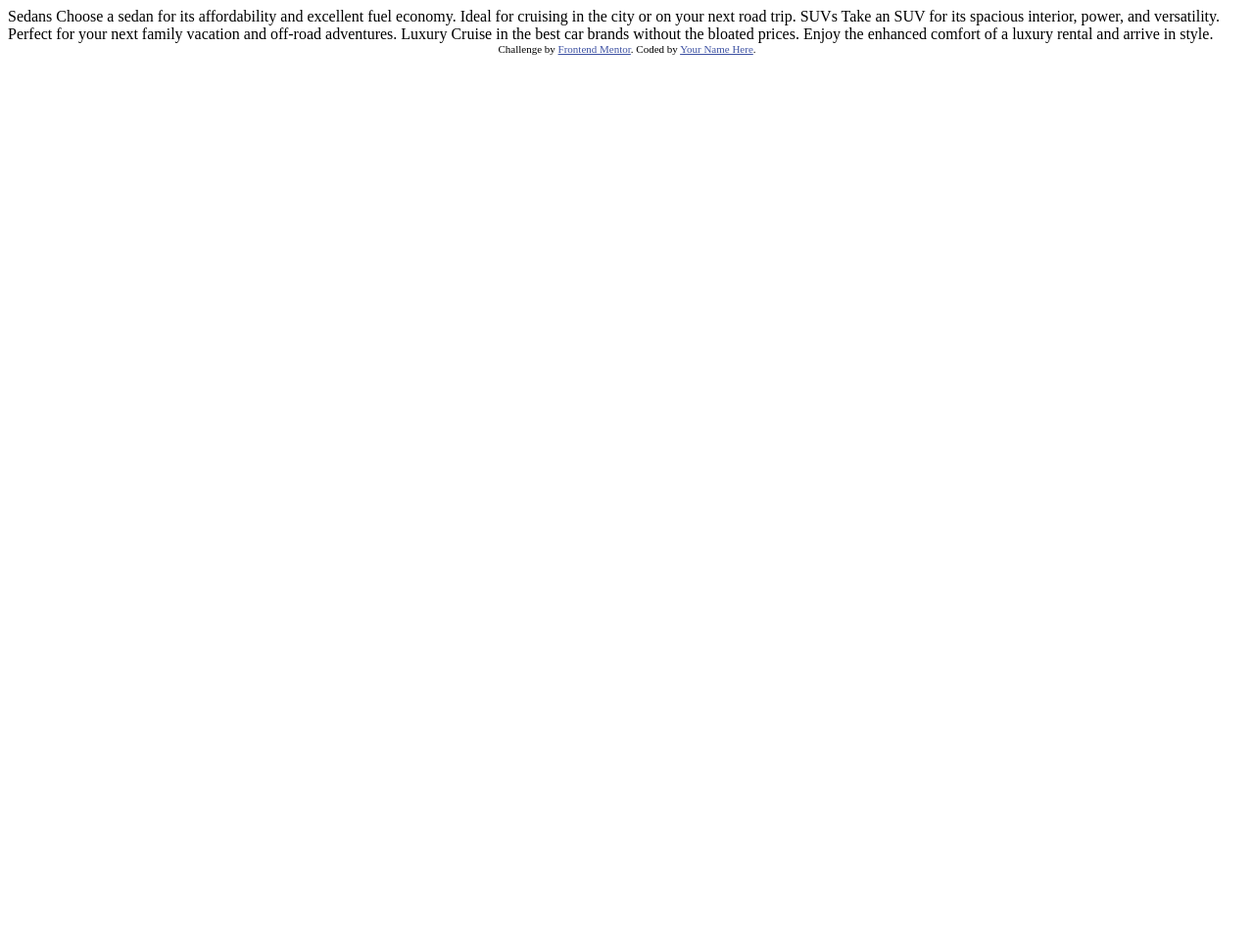
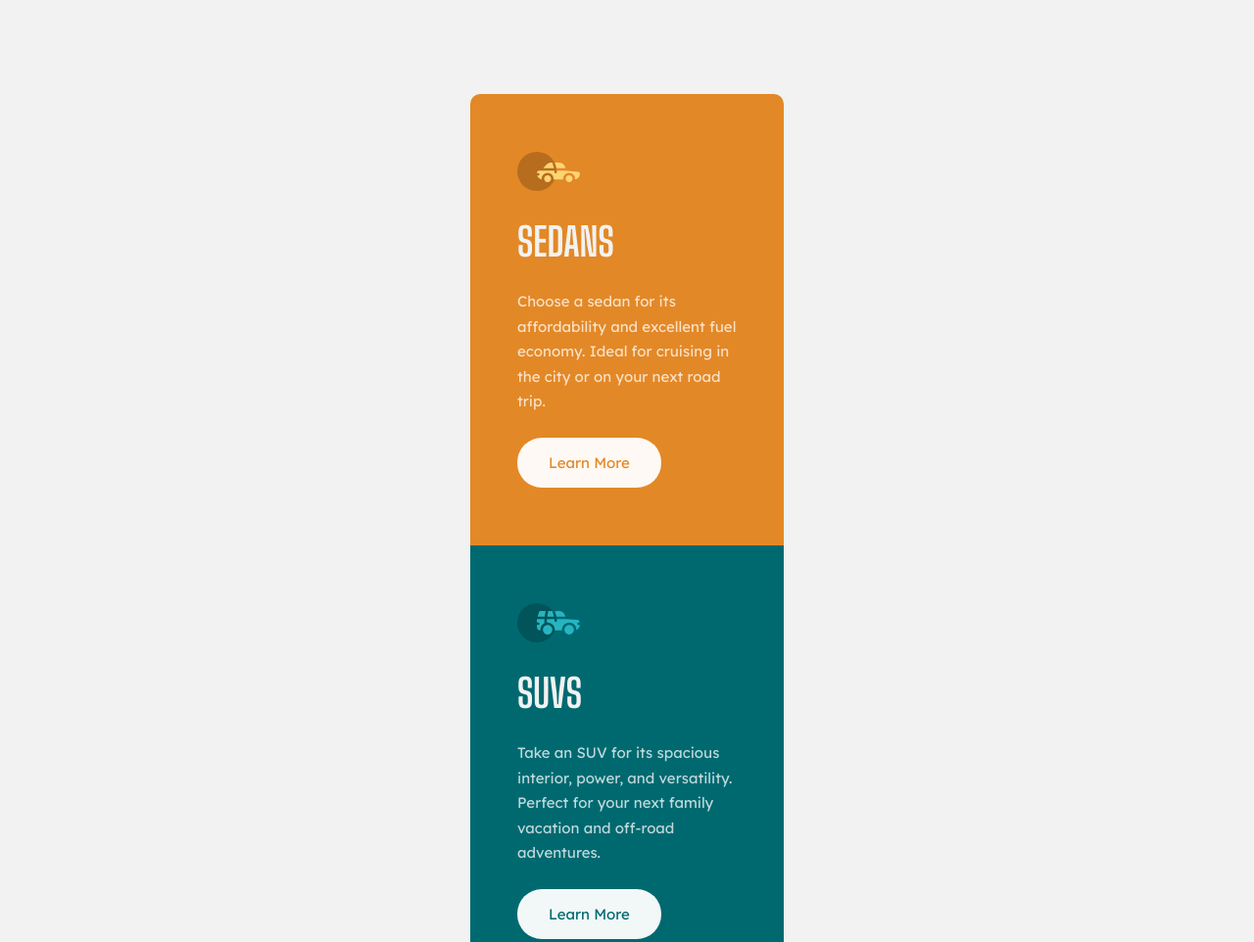
Before and after one commit to aidan57/Column-Preview-Card, a plain HTML site: page index.html in a window 1280 px wide. Shown: the top 962 px of the page at 98% size. Before the commit the page ends 800 px from the top, so only its background shows below. Drawn offline with Linux system fonts and the light colour scheme.

Commit message:
final edit

```diff
--- a/index.html
+++ b/index.html
@@ -1,36 +1,62 @@
 <!DOCTYPE html>
 <html lang="en">
+
 <head>
   <meta charset="UTF-8">
-  <meta name="viewport" content="width=device-width, initial-scale=1.0"> <!-- displays site properly based on user's device -->
+  <meta name="viewport" content="width=device-width, initial-scale=1.0">
+  <!-- displays site properly based on user's device -->
 
   <link rel="icon" type="image/png" sizes="32x32" href="./images/favicon-32x32.png">
+  <link rel="stylesheet" href="styles.css">
+  <link href="https://fonts.googleapis.com/css2?family=Lexend+Deca&display=swap" rel="stylesheet">
+  <link href="https://fonts.googleapis.com/css2?family=Big+Shoulders+Display:wght@700&display=swap" rel="stylesheet">
 
   <title>Frontend Mentor | 3-column preview card component</title>
 
-  <!-- Feel free to remove these styles or customise in your own stylesheet 👍 -->
-  <style>
-    .attribution { font-size: 11px; text-align: center; }
-    .attribution a { color: hsl(228, 45%, 44%); }
-  </style>
+
 </head>
+
 <body>
 
-  Sedans
+  <div class="container">
+    <div class="sedans">
+      <img src="/images/icon-sedans.svg" alt="">
+      <h1>Sedans</h1>
+      <p>
         Choose a sedan for its affordability and excellent fuel economy. Ideal for cruising in the city
         or on your next road trip.
+      </p>
+      <button>Learn More</button>
+    </div>
 
-  SUVs
+    <div class="suvs">
+      <img src="/images/icon-suvs.svg" alt="">
+      <h1>SUVs</h1>
+      <p>
         Take an SUV for its spacious interior, power, and versatility. Perfect for your next family vacation
         and off-road adventures.
+      </p>
+      <button>Learn More</button>
+    </div>
 
-  Luxury
+    <div class="luxury">
+      <img src="/images/icon-luxury.svg" alt="">
+      <h1>Luxury</h1>
+      <p>
         Cruise in the best car brands without the bloated prices. Enjoy the enhanced comfort of a luxury
         rental and arrive in style.
+      </p>
+      <button>Learn More</button>
+    </div>
+  </div>
+
+
+
 
   <div class="attribution">
     Challenge by <a href="https://www.frontendmentor.io?ref=challenge" target="_blank">Frontend Mentor</a>.
-    Coded by <a href="#">Your Name Here</a>.
+    Coded by <a href="#">Aidan Velez</a>.
   </div>
 </body>
+
 </html>
--- /dev/null
+++ b/styles.css
@@ -0,0 +1,138 @@
+:root {
+	/* Primary Colors */
+	--bright-orange: hsl(31, 77%, 52%);
+	--dark-cyan: hsl(184, 100%, 22%);
+	--very-dark-cyan: hsl(179, 100%, 13%);
+
+	/* Neutral Colors */
+	--transparent-white: hsla(0, 0%, 100%, 0.75);
+	--very-light-gray: hsl(0, 0%, 95%);
+}
+
+.attribution {
+	font-size: 11px;
+	text-align: center;
+	margin-bottom: 11rem;
+}
+
+.attribution a {
+	color: hsl(228, 45%, 44%);
+}
+
+* {
+	box-sizing: border-box;
+	margin: 0;
+	padding: 0;
+	overflow: auto;
+	list-style: none;
+}
+
+img {
+	max-width: 100%;
+}
+
+body {
+	background-color: var(--very-light-gray);
+}
+
+h1 {
+	font-family: 'big shoulders display', sans-serif;
+	color: var(--very-light-gray);
+	font-size: 40px;
+	text-transform: uppercase;
+	padding: 1.5rem 0 1.5rem 0;
+}
+
+p,
+button {
+	font-family: 'lexend deca', sans-serif;
+}
+
+p {
+	color: var(--transparent-white);
+	font-size: 15px;
+	line-height: 1.7;
+	padding-bottom: 6rem;
+}
+
+button {
+	font-size: 15px;
+	padding: 1rem 2rem 1rem 2rem;
+	border-style: none;
+	border-radius: 25px;
+	background-color: var(--very-light-gray);
+	mix-blend-mode: screen;
+	transition: 200ms;
+}
+
+button:hover {
+	cursor: pointer;
+	background-color: transparent;
+	color: var(--transparent-white);
+	border: 1px solid white;
+}
+
+.container {
+	display: flex;
+	margin-top: 12rem;
+	justify-content: center;
+}
+
+.sedans {
+	background-color: var(--bright-orange);
+	width: 20%;
+	border-top-left-radius: 10px;
+	border-bottom-left-radius: 10px;
+}
+
+.suvs {
+	background-color: var(--dark-cyan);
+	width: 20%;
+}
+
+.luxury {
+	background-color: var(--very-dark-cyan);
+	width: 20%;
+	border-top-right-radius: 10px;
+	border-bottom-right-radius: 10px;
+}
+
+.sedans,
+.suvs,
+.luxury {
+	padding: 3.7rem;
+}
+
+/* RESPONSIVE MEDIA QUERIES */
+@media (max-width: 1327px) {
+	.container {
+		flex-direction: column;
+		align-items: center;
+		margin-top: 6rem;
+	}
+
+	.sedans,
+	.suvs,
+	.luxury {
+		width: 20rem;
+		padding: 3.7rem 3rem;
+	}
+
+	.sedans {
+		border-bottom-left-radius: 0;
+		border-top-right-radius: 10px;
+	}
+
+	.luxury {
+		border-top-right-radius: 0;
+		border-bottom-left-radius: 10px;
+	}
+
+	p {
+		padding-bottom: 1.5rem;
+	}
+
+	.attribution {
+		margin-bottom: 5rem;
+	}
+}
```
Lines whose indentation alone changed are shown as unchanged.
